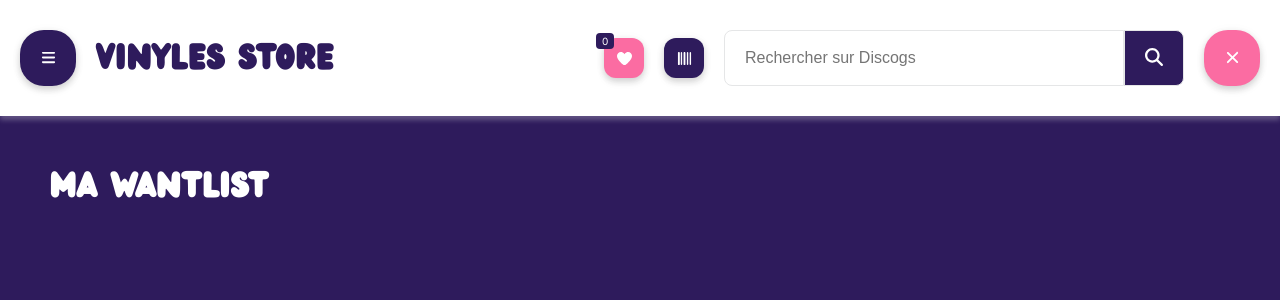
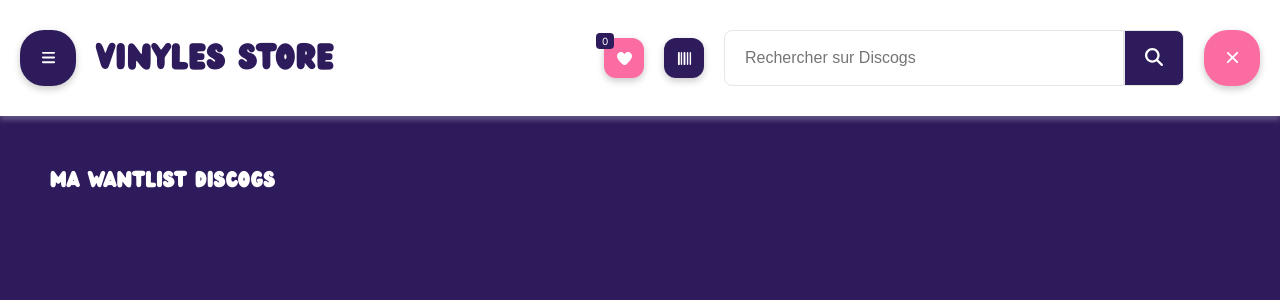
Before and after one commit to Tobear91/music_city, a Next.js app in the folder frontend/: page /vinyles-store/wantlist in a window 1280 px wide. Shown: the top 300 px of the page. Built offline with nearby package versions, Linux system fonts and the light colour scheme; no server answers.

Commit message:
Toggle d'une release dans la wantedlist

```diff
--- a/frontend/assets/scss/vinyles_store/Wantlist.module.scss
+++ b/frontend/assets/scss/vinyles_store/Wantlist.module.scss
@@ -12,7 +12,7 @@
     grid-column: 1 / 13;
     grid-row: 1;
     font-family: "Wedges", sans-serif;
-    font-size: 3.2rem;
+    font-size: 2rem;
     color: #ffffff;
     margin-bottom: 50px;
   }
--- a/frontend/components/VinylesStore/Wantlist.js
+++ b/frontend/components/VinylesStore/Wantlist.js
@@ -33,7 +33,7 @@ function Wantlist() {
     <div className={styles.content}>
       <Header />
       <main className={styles.main}>
-        <h1>Ma wantlist</h1>
+        <h1>Ma wantlist Discogs</h1>
         <div className={styles.wantlist}>
           <div>{wantedlist.length > 0 && wantedlist.map((release, i) => <WantlistList key={i} index={i} item={release} deleteRelease={handleDeleteRelease} />)}</div>
         </div>
```
